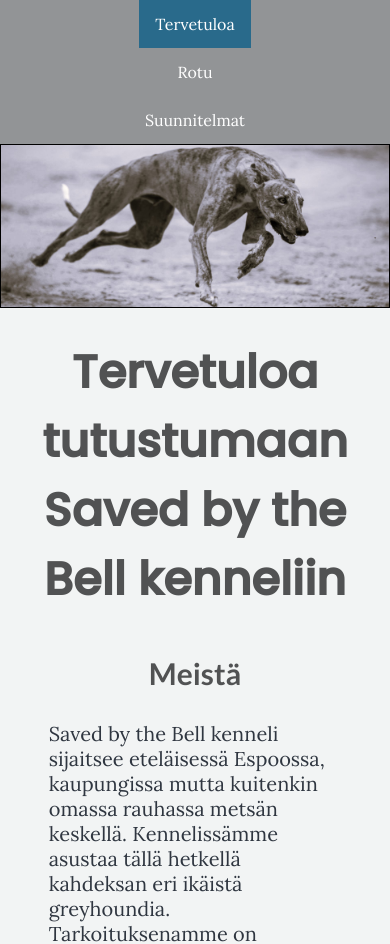
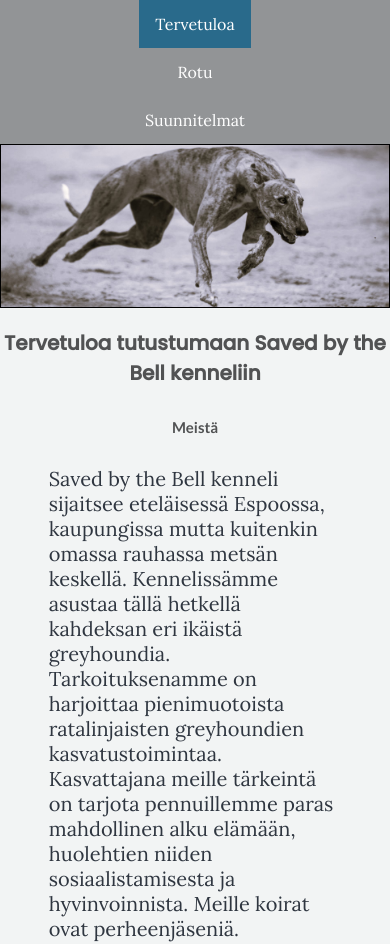
Before and after one commit to Heinirai/kennel, a plain HTML site: page index.html in a window 390 px wide. Shown: the top 944 px of the page. Drawn offline with Linux system fonts and the light colour scheme.

Commit message:
Add files via upload

```diff
--- a/tyyli.css
+++ b/tyyli.css
@@ -144,9 +144,13 @@ footer {
     section{
                width: 75%;
     }
-    header {
-        font-size: 23px;
+    header h1, h2 {
+        font-size: 20px;
     }
+
+  .alaotsikko {
+        font-size: 15px;
+  }
 
   input[type=submit] {
    width: 50%;
```
